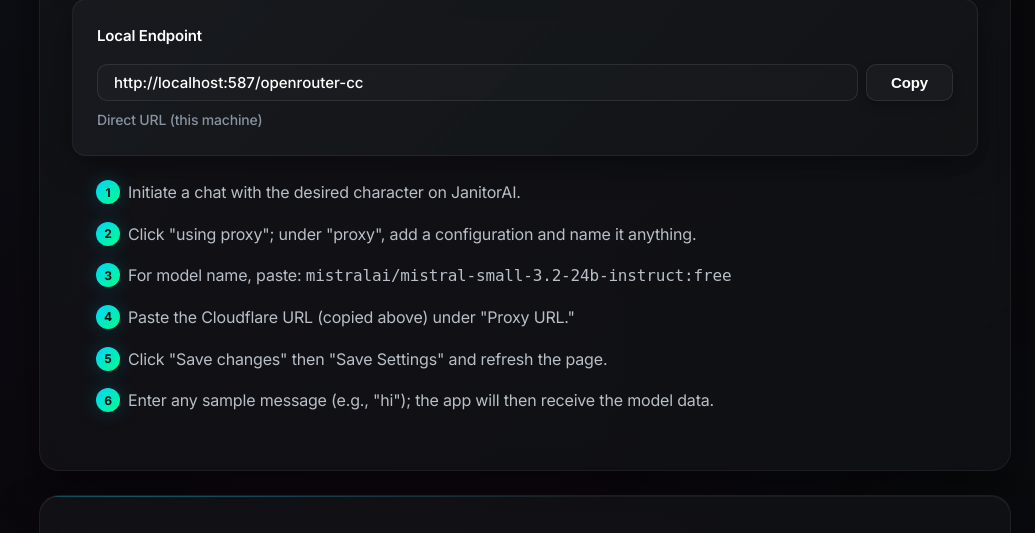
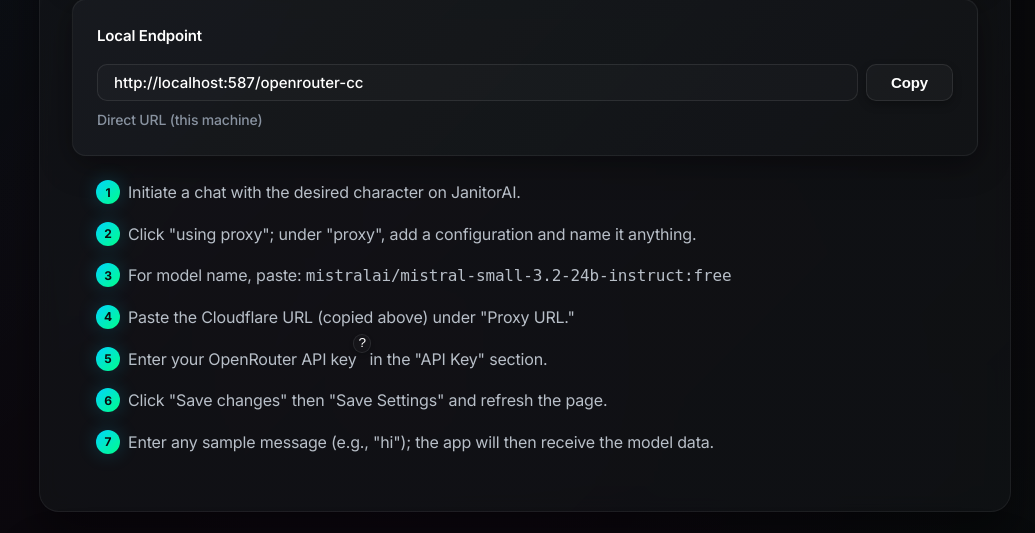
Before and after one commit to daksh-7/Scrapitor, a Flask app: page / in a window 1280 px wide. Shown: the part 881-1414 px from the top of the page, without its empty margins (245-1280 px from the left). Run offline with Flask 3, Linux system fonts and the light colour scheme; data that the repository does not hold is empty.

Commit message:
Added help for API

```diff
--- a/app/static/css/app.css
+++ b/app/static/css/app.css
@@ -1107,6 +1107,56 @@
   text-decoration: underline;
 }
 
+/* Inline help anchor keeps badge positioned without affecting word spacing */
+.inline-help-anchor {
+  position: relative;
+  display: inline-block;
+}
+
+.help-badge {
+  position: absolute;
+  top: -0.9em;
+  right: -1.1em;
+  width: 1.35em;
+  height: 1.35em;
+  border-radius: var(--radius-full);
+  border: 1px solid var(--border-default);
+  background: rgba(255, 255, 255, 0.02);
+  color: var(--text-primary);
+  line-height: 1.35em;
+  display: inline-flex;
+  align-items: center;
+  justify-content: center;
+  font-size: 0.85em;
+  cursor: pointer;
+  transition: all 0.2s var(--ease-smooth);
+  box-shadow: var(--shadow-xs);
+  z-index: 2;
+}
+
+.help-badge:hover {
+  border-color: var(--border-interactive);
+  background: rgba(255, 255, 255, 0.06);
+  transform: translateY(-1px) scale(1.05);
+}
+
+.help-pop {
+  display: none;
+  margin-top: var(--space-sm);
+  color: var(--text-tertiary);
+  padding: var(--space-sm) var(--space-md);
+  border: 1px solid var(--border-default);
+  border-radius: var(--radius-md);
+  background: rgba(255, 255, 255, 0.02);
+  box-shadow: var(--shadow-sm);
+  transform-origin: top left;
+}
+
+.help-pop.show {
+  display: block;
+  animation: fadeInScale 0.2s var(--ease-expo);
+}
+
 .modal {
   position: fixed;
   inset: 0;
--- a/app/templates/index.html
+++ b/app/templates/index.html
@@ -75,6 +75,19 @@
       <li>Click "using proxy"; under "proxy", add a configuration and name it anything.</li>
       <li>For model name, paste: <code>mistralai/mistral-small-3.2-24b-instruct:free</code></li>
       <li>Paste the Cloudflare URL (copied above) under "Proxy URL."</li>
+      <li>
+        Enter your OpenRouter API
+        <span class="inline-help-anchor">key
+          <button type="button" class="help-badge" onclick="toggleHelp('openrouterApiHelp', this)" aria-expanded="false" aria-controls="openrouterApiHelp" title="How to get API key">?</button>
+        </span>&nbsp;&nbsp;
+        in the "API Key" section.
+        <div id="openrouterApiHelp" class="help-pop" aria-hidden="true">
+          To get an API key: log in to
+          <a href="https://openrouter.ai" target="_blank" rel="noreferrer noopener">openrouter.ai</a>,
+          navigate to <strong>Keys</strong> under the profile picture circle at the top right corner,
+          click <strong>Create API Key</strong>, and copy it.
+        </div>
+      </li>
       <li>Click "Save changes" then "Save Settings" and refresh the page.</li>
       <li>Enter any sample message (e.g., "hi"); the app will then receive the model data.</li>
     </ol>
```
Also changed, not shown: app/static/js/app.js (+29 -0 lines), docs/README.md.
